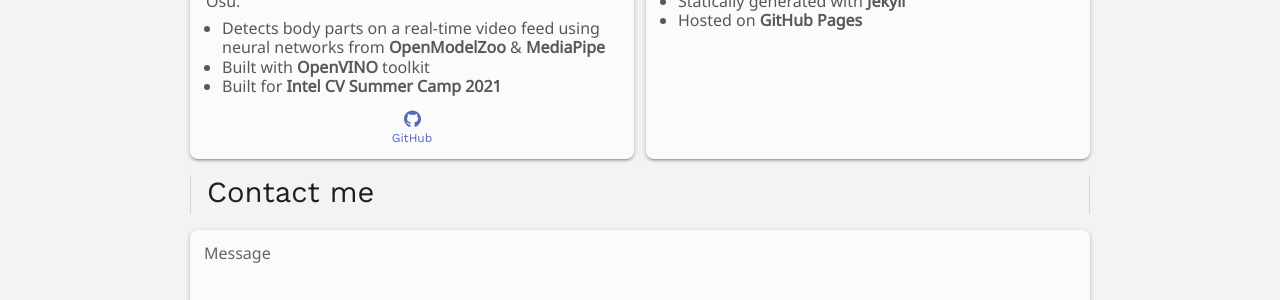
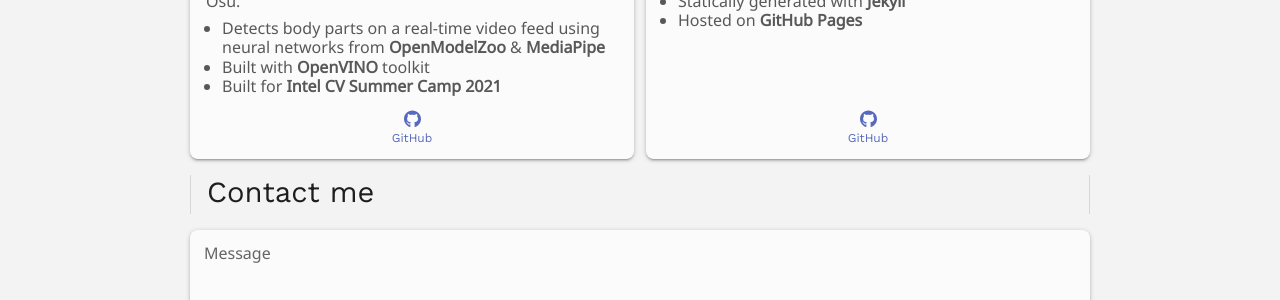
Before and after one commit to lonelyteapot/lonelyteapot.github.io, a Jekyll site: the page built from pages/index.html, in a window 1280 px wide. Shown: the part 1832-2132 px from the top of the page. Built offline with Jekyll 4.4.1, drawn with Linux system fonts in a browser that asks for light colours.

Commit message:
Add lonelyteapot.github.io github link

```diff
--- a/_data/projects.yaml
+++ b/_data/projects.yaml
@@ -61,3 +61,7 @@
     - Statically generated with <strong>Jekyll</strong>
     - Hosted on <strong>GitHub Pages</strong>
   stage: Deployed
+  links:
+    - type: github
+      text: GitHub
+      href: https://github.com/lonelyteapot/lonelyteapot.github.io
```
